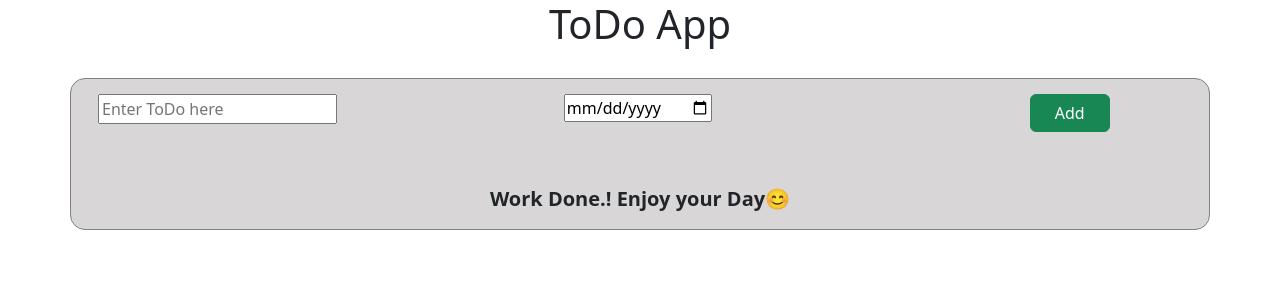
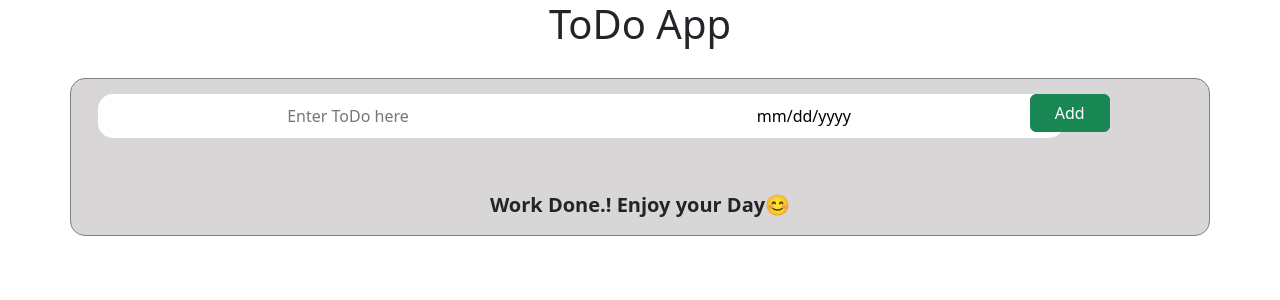
Before and after one commit to dnyaneshwarwagh0072/todo-app-finale-version, a React (Vite) app: page / in a window 1280 px wide. Shown: the top 300 px of the page. Built offline with nearby package versions, Linux system fonts and the light colour scheme.

Commit message:
Update ToDoAdd.jsx

```diff
--- a/src/components/ToDoAdd.jsx
+++ b/src/components/ToDoAdd.jsx
@@ -22,9 +22,10 @@ function ToDoAdd({ newData }) {
     }
 
     return (
-        <div className="row items-container">
-            <div className="col-5">
+        <div className="row items-container add-css">
+            <div className="col-5 ">
                 <input
+                    className="input-css"
                     type="text"
                     placeholder="Enter ToDo here"
                     value={newName}
@@ -34,6 +35,7 @@ function ToDoAdd({ newData }) {
             </div>
             <div className="col-5">
                 <input
+                    className="input-css"
                     type="date"
                     value={newDate}
                     onChange={handleNewDate}
```
